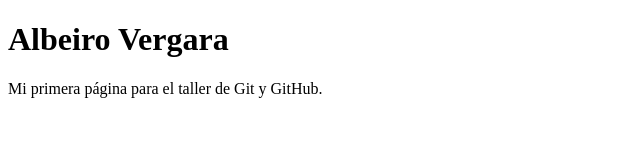
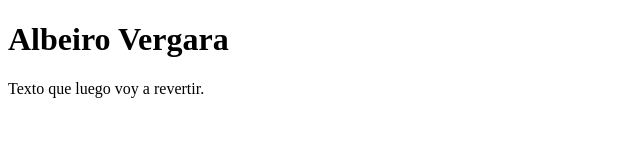
Before and after one commit to albeirovergara-arch/taller-git-albeiro, a plain HTML site: page index.html in a window 1280 px wide. Shown: the whole page, without its empty margins (0-640 px from the left). Drawn offline with Linux system fonts and the light colour scheme.

Commit message:
feat: cambia texto del párrafo

```diff
--- a/index.html
+++ b/index.html
@@ -6,6 +6,6 @@
 </head>
 <body>
   <h1>Albeiro Vergara</h1>
-  <p>Mi primera página para el taller de Git y GitHub.</p>
+  <p>Texto que luego voy a revertir.</p>
 </body>
 </html>
```
